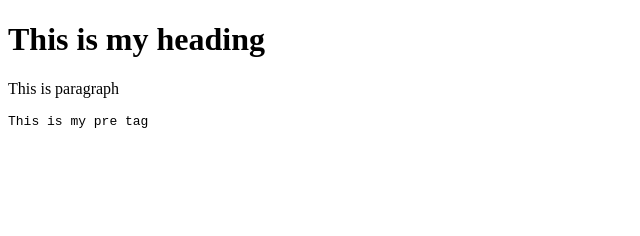
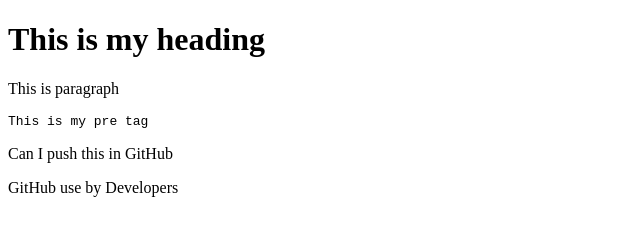
Before and after one commit to mehedihasan42/my-third-repository, a plain HTML site: page index.html in a window 1280 px wide. Shown: the whole page, without its empty margins (0-640 px from the left). Drawn offline with Linux system fonts and the light colour scheme.

Commit message:
korle sala

```diff
--- a/index.html
+++ b/index.html
@@ -10,5 +10,7 @@
     <h1>This is my heading</h1>
     <p>This is paragraph</p>
     <pre>This is my pre tag</pre>
+   <p>Can I push this in GitHub</p>
+   <p>GitHub use by Developers</p>
 </body>
 </html>
```
